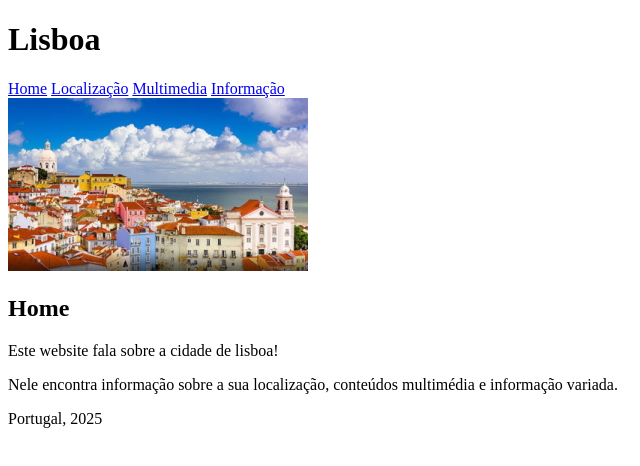
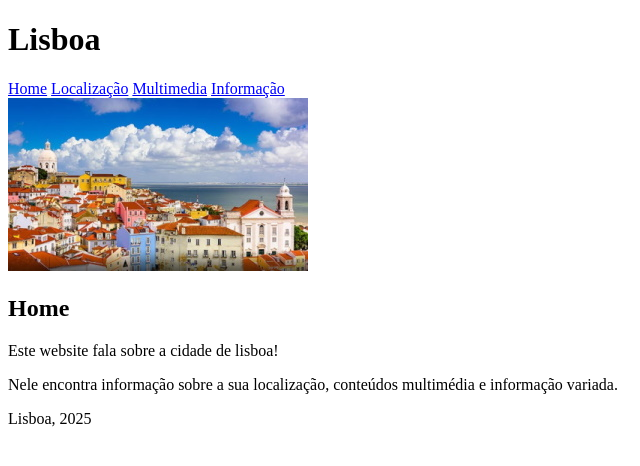
Before and after one commit to luciostuder/luciostuder.github.io, a plain HTML site: page index.html in a window 1280 px wide. Shown: the full height of the page, 0-640 px from the left. Drawn offline with Linux system fonts and the light colour scheme.

Commit message:
atualizei local para Lisboa

```diff
--- a/index.html
+++ b/index.html
@@ -26,7 +26,7 @@
             informação variada. </p>
     </main>
     <footer>
-        <p>Portugal, 2025</p>
+        <p>Lisboa, 2025</p>
     </footer>
 </body>
 
```
